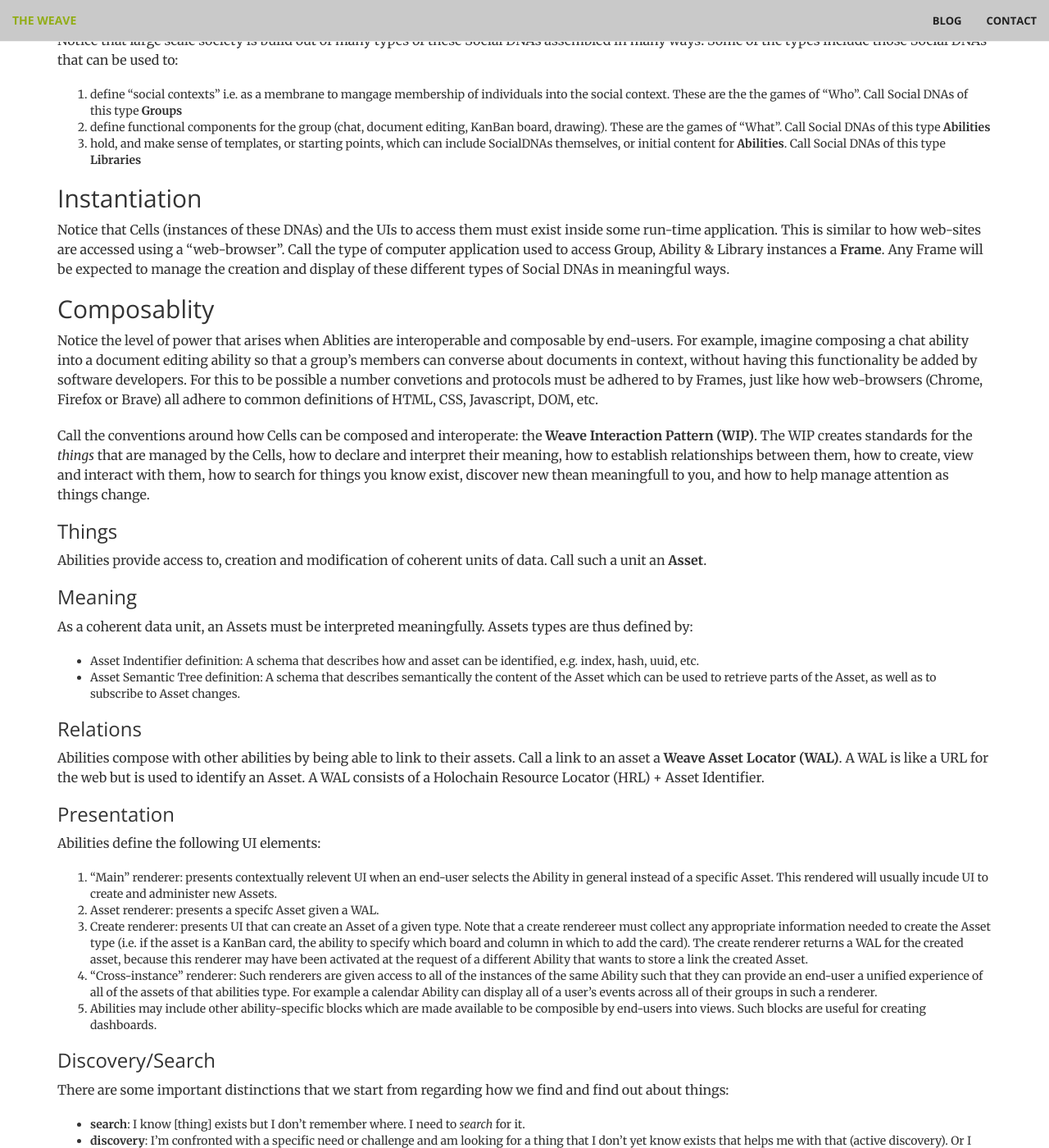
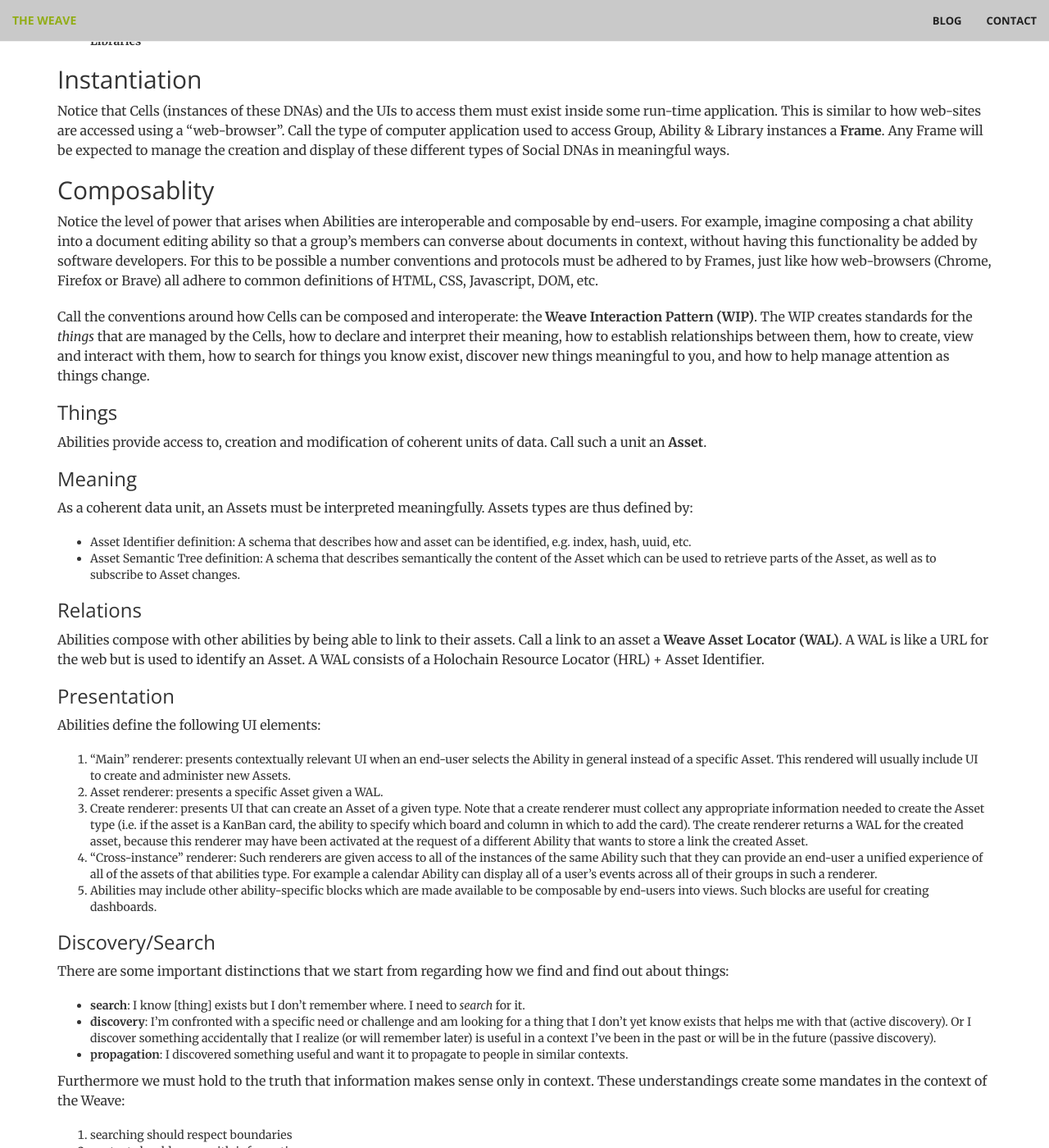
Before and after one commit to lightningrodlabs/theweave, a Jekyll site: the page built from docs/paper.md, in a window 1280 px wide and 1400 px high, scrolled down 992 px. Shown: the whole window at 82% size. Built offline with Jekyll 4.4.1, drawn with Linux system fonts in a browser that asks for light colours; our own code applies the rules of GitHub Pages for plain Markdown files; some of the changed text lies outside the part shown.

Commit message:
fix spelling

```diff
--- a/docs/paper.md
+++ b/docs/paper.md
@@ -1,8 +1,5 @@
 
-
-## TL;DR
-
-The social fabric of complex and healthy societies is composed of many interlocking social contracts involving many community subsets.  We propose a grammar and implementation of **The Weave**, of a set of open protocols and standards for spinnging up all kinds of small social agreement units and kniting them together in a meaningfull and easy to use way.
+The social fabric of complex and healthy societies is composed of many interlocking social contracts involving many community subsets.  We propose a grammar and implementation of **The Weave**, of a set of open protocols and standards for spinning up all kinds of small social agreement units and knitting them together in a meaningful and easy to use way.
 
 ## Social Substrate
 
@@ -29,7 +26,7 @@ One such substrate that matches these criteria is Holochain, which is built out
 
 Notice that large scale society is build out of many types of these Social DNAs assembled in many ways.  Some of the types include those Social DNAs that can be used to:
 
-1. define "social contexts" i.e. as a membrane to mangage membership of individuals into the social context.  These are the the games of "Who".  Call Social DNAs of this type **Groups**
+1. define "social contexts" i.e. as a membrane to manage membership of individuals into the social context.  These are the the games of "Who".  Call Social DNAs of this type **Groups**
 1. define functional components for the group (chat, document editing, KanBan board, drawing).  These are the games of "What". Call Social DNAs of this type **Abilities**
 1. hold, and make sense of templates, or starting points, which can include SocialDNAs themselves, or initial content for **Abilities**. Call Social DNAs of this type **Libraries**
 
@@ -37,9 +34,9 @@ Notice that large scale society is build out of many types of these Social DNAs
 Notice that Cells (instances of these DNAs) and the UIs to access them must exist inside some run-time application.  This is similar to how web-sites are accessed using a "web-browser".  Call the type of computer application used to access Group, Ability & Library instances a **Frame**.  Any Frame will be expected to manage the creation and display of these different types of Social DNAs in meaningful ways.
 
 ## Composablity
-Notice the level of power that arises when Ablities are interoperable and composable by end-users.  For example, imagine composing a chat ability into a document editing ability so that a group's members can converse about documents in context, without having this functionality be added by software developers.  For this to be possible a number convetions and protocols must be adhered to by Frames, just like how web-browsers (Chrome, Firefox or Brave) all adhere to common definitions of HTML, CSS, Javascript, DOM, etc.
+Notice the level of power that arises when Abilities are interoperable and composable by end-users.  For example, imagine composing a chat ability into a document editing ability so that a group's members can converse about documents in context, without having this functionality be added by software developers.  For this to be possible a number conventions and protocols must be adhered to by Frames, just like how web-browsers (Chrome, Firefox or Brave) all adhere to common definitions of HTML, CSS, Javascript, DOM, etc.
 
-Call the conventions around how Cells can be composed and interoperate: the **Weave Interaction Pattern (WIP)**.  The WIP creates standards for the *things* that are managed by the Cells, how to declare and interpret their meaning, how to establish relationships between them, how to create, view and interact with them, how to search for things you know exist, discover new thean meaningfull to you, and how to help manage attention as things change.
+Call the conventions around how Cells can be composed and interoperate: the **Weave Interaction Pattern (WIP)**.  The WIP creates standards for the *things* that are managed by the Cells, how to declare and interpret their meaning, how to establish relationships between them, how to create, view and interact with them, how to search for things you know exist, discover new things meaningful to you, and how to help manage attention as things change.
 
 ### Things
 
@@ -48,22 +45,22 @@ Abilities provide access to, creation and modification of coherent units of data
 ### Meaning
 
 As a coherent data unit, an Assets must be interpreted meaningfully.  Assets types are thus defined by:
-* Asset Indentifier definition:  A schema that describes how and asset can be identified, e.g. index, hash, uuid, etc.
+* Asset Identifier definition:  A schema that describes how and asset can be identified, e.g. index, hash, uuid, etc.
 * Asset Semantic Tree definition: A schema that describes semantically the content of the Asset which can be used to retrieve parts of the Asset, as well as to subscribe to Asset changes.
 
 ### Relations
 
-Abilities compose with other abilities by being able to link to their assets.  Call a link to an asset a **Weave Asset Locator (WAL)**.  A WAL is like a URL for the web but is used to identify an Asset.  A WAL consists of a  Holochain Resource Locator (HRL) + Asset Identifier.
+Abilities compose with other abilities by being able to link to their assets.  Call a link to an asset a **Weave Asset Locator (WAL)**.  A WAL is like a URL for the web but is used to identify an Asset.  A WAL consists of a Holochain Resource Locator (HRL) + Asset Identifier.
 
 ### Presentation
 
 Abilities define the following UI elements:
 
-1. "Main" renderer: presents contextually relevent UI when an end-user selects the Ability in general instead of a specific Asset.  This rendered will usually incude UI to create and administer new Assets.
-1. Asset renderer: presents a specifc Asset given a WAL.
-1. Create renderer: presents UI that can create an Asset of a given type.  Note that a create rendereer must collect any appropriate information needed to create the Asset type (i.e. if the asset is a KanBan card, the ability to specify which board and column in which to add the card).  The create renderer returns a WAL for the created asset, because this renderer may have been activated at the request of a different Ability that wants to store a link the created Asset.
+1. "Main" renderer: presents contextually relevant UI when an end-user selects the Ability in general instead of a specific Asset.  This rendered will usually include UI to create and administer new Assets.
+1. Asset renderer: presents a specific Asset given a WAL.
+1. Create renderer: presents UI that can create an Asset of a given type.  Note that a create renderer must collect any appropriate information needed to create the Asset type (i.e. if the asset is a KanBan card, the ability to specify which board and column in which to add the card).  The create renderer returns a WAL for the created asset, because this renderer may have been activated at the request of a different Ability that wants to store a link the created Asset.
 1. "Cross-instance" renderer:  Such renderers are given access to all of the instances of the same Ability such that they can provide an end-user a unified experience of all of the assets of that abilities type.  For example a calendar Ability can display all of a user's events across all of their groups in such a renderer.
-1. Abilities may include other ability-specific blocks which are made available to be composible by end-users into views.  Such blocks are useful for creating dashboards.
+1. Abilities may include other ability-specific blocks which are made available to be composable by end-users into views.  Such blocks are useful for creating dashboards.
 
 ### Discovery/Search
 
@@ -75,18 +72,18 @@ There are some important distinctions that we start from regarding how we find a
 
 Furthermore we must hold to the truth that information makes sense only in context. These understandings create some mandates in the context of the Weave:
 
-1. searching should respect boundries
+1. searching should respect boundaries
 2. context should move with information.
-3. information should progpagate along axes of contextual similarity
+3. information should propagate along axes of contextual similarity
 
 The consequences of these mandates to the WIP are:
 
-- Abilities may define a **Search function**  which implements search accross the assets in the Ability.  This function is triggered by end-users and is called either with a plain-text search string or with a Sematic Tree Regular Expression, and should return any matching Assets.  Thus, the Frame can allways return the context of the found items to the user because it knows which abilities are associated with which groups.
-- *Libraries* are available to search for and discover across the range of casses of entities that might exist, i.e. specific information (Assets), functional capacities (Abilities), starting points (templates within Abilities).
+- Abilities may define a **Search function**  which implements search across the assets in the Ability.  This function is triggered by end-users and is called either with a plain-text search string or with a Sematic Tree Regular Expression, and should return any matching Assets.  Thus, the Frame can always return the context of the found items to the user because it knows which abilities are associated with which groups.
+- *Libraries* are available to search for and discover across the range of classes of entities that might exist, i.e. specific information (Assets), functional capacities (Abilities), starting points (templates within Abilities).
 - Abilities may also provide information to the Frame about Asset data that should be indexed for fast searching and propagation.
 
 ### Attention
 
-Members of social contexts need a ways of managing what to pay attention to.  In the "information age" healthy social fabric depends on respecting and supporting the management and awarness of the critical limmited resource of our individual attention.
+Members of social contexts need a ways of managing what to pay attention to.  In the "information age" healthy social fabric depends on respecting and supporting the management and awareness of the critical limited resource of our individual attention.
 
 Thus, abilities can define a set of **Notification Definitions** that end-users can subscribe to.  Frames can then present unified  present UI for setting notification preferences.
```
Also changed, not shown: docs/index.md (+1 -1 lines).
